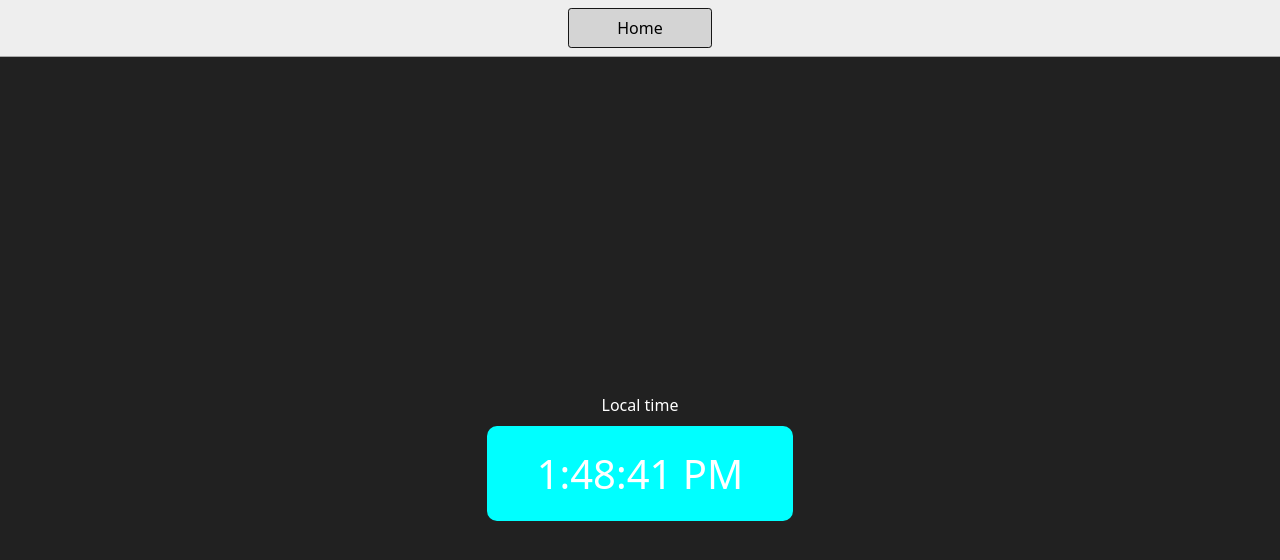
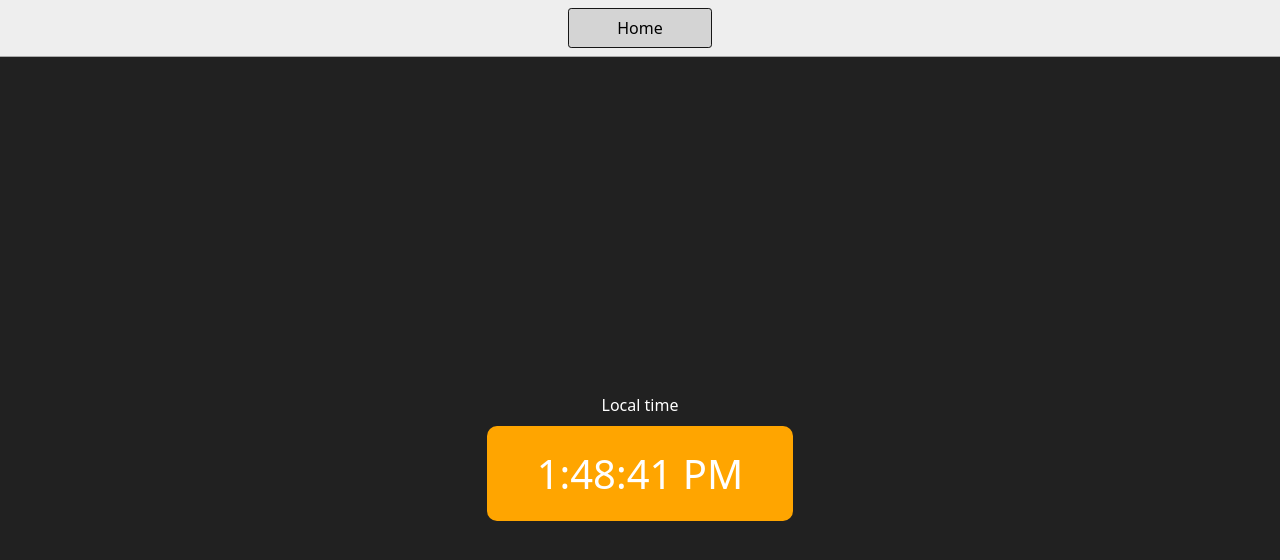
Before and after one commit to himanshu474/DOM_PROJECTS, a plain HTML site: page 3-DIGITAL_CLOCK/index.html in a window 1280 px wide. Drawn offline with Linux system fonts and the light colour scheme.

Commit message:
Update index.html

```diff
--- a/3-DIGITAL_CLOCK/index.html
+++ b/3-DIGITAL_CLOCK/index.html
@@ -19,7 +19,7 @@
       }
       #clock {
         font-size: 40px;
-        background-color: cyan;
+        background-color:orange;
         padding: 20px 50px;
         margin-top: 10px;
         border-radius: 10px;
```
